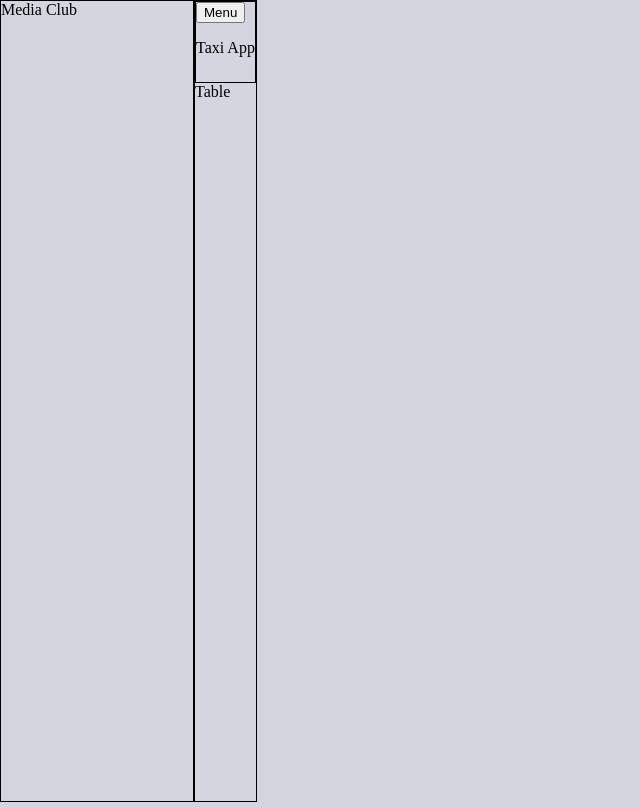
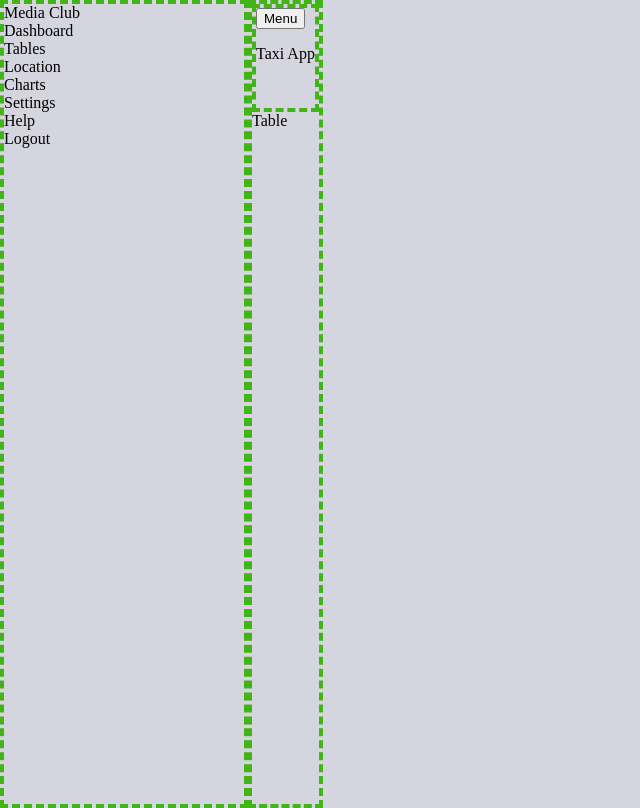
Before and after one commit to elMP/layout-examples, a website: page taxi-app-dashboard/index.html in a window 1280 px wide. Both pictures are taken after a click on the button "Menu". Shown: the whole page, without its empty margins (0-640 px from the left). Drawn offline with Linux system fonts and the light colour scheme.

Commit message:
Added side menu items

```diff
--- a/taxi-app-dashboard/index.html
+++ b/taxi-app-dashboard/index.html
@@ -7,7 +7,16 @@
     </head>
     <body>
         <div class="container">
-            <div class="side-bar">Media Club</div>
+            <div class="side-bar">
+                <header>Media Club</header>
+                <div class="menu-item">Dashboard</div>
+                <div class="menu-item">Tables</div>
+                <div class="menu-item">Location</div>
+                <div class="menu-item">Charts</div>
+                <div class="menu-item">Settings</div>
+                <div class="menu-item">Help</div>
+                <div class="menu-item">Logout</div>
+            </div>
             <div class="main">
                 <div class="top-bar">
                     <input type="button" id="menu" value="Menu">
--- a/taxi-app-dashboard/main.scss
+++ b/taxi-app-dashboard/main.scss
@@ -1,5 +1,5 @@
 $backgroundColor: rgb(213, 213, 223);
-$border: 1px solid black;
+$border: 4px dashed rgb(67, 180, 22);
 
 body {
     margin: 0;
@@ -12,7 +12,7 @@ body {
 }
 
 .side-bar {
-    width: 15%;
+    width: 240px;
     border: $border;
     display: none;
 }
@@ -23,6 +23,6 @@ body {
 }
 
 .top-bar {
-    height: 10%;
+    height: 100px;
     border: $border;
 }
--- a/taxi-app-dashboard/style.css
+++ b/taxi-app-dashboard/style.css
@@ -7,16 +7,14 @@ body {
   display: flex; }
 
 .side-bar {
-  width: 15%;
-  border: 1px solid black;
+  width: 240px;
+  border: 4px dashed #43b416;
   display: none; }
 
 .main {
   height: 100vh;
-  border: 1px solid black; }
+  border: 4px dashed #43b416; }
 
 .top-bar {
-  height: 10%;
-  border: 1px solid black; }
-
-/*# sourceMappingURL=style.css.map */
+  height: 100px;
+  border: 4px dashed #43b416; }
```
